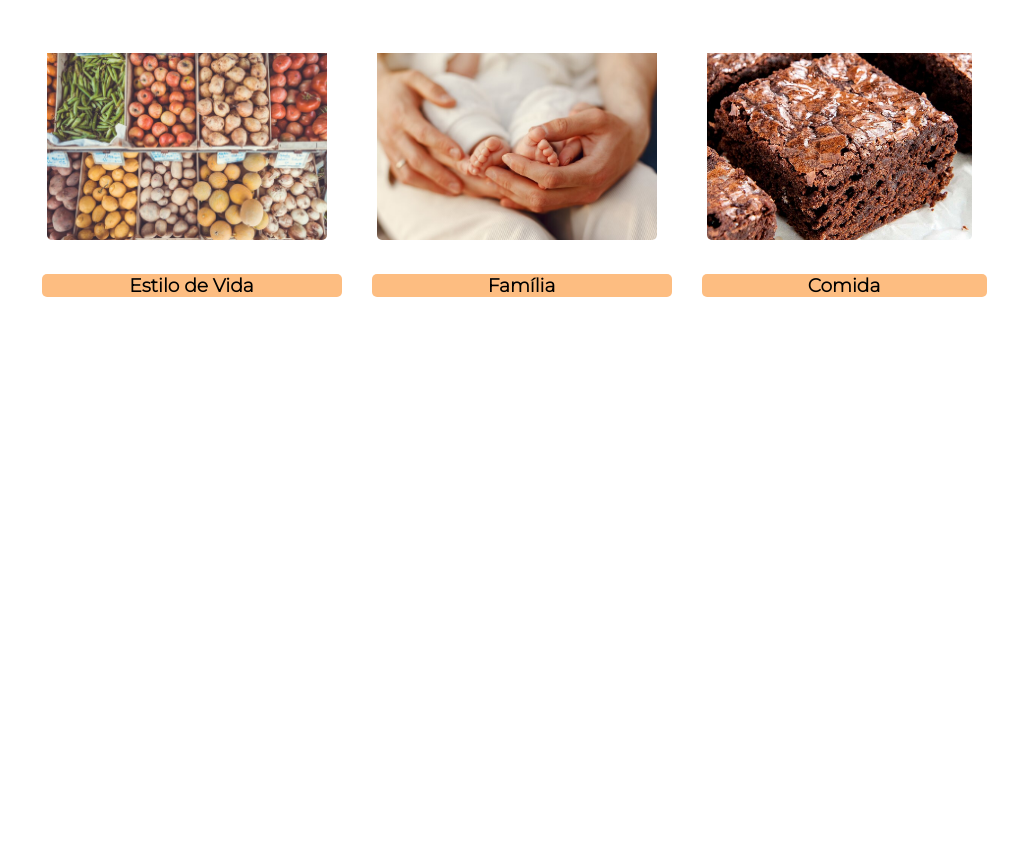
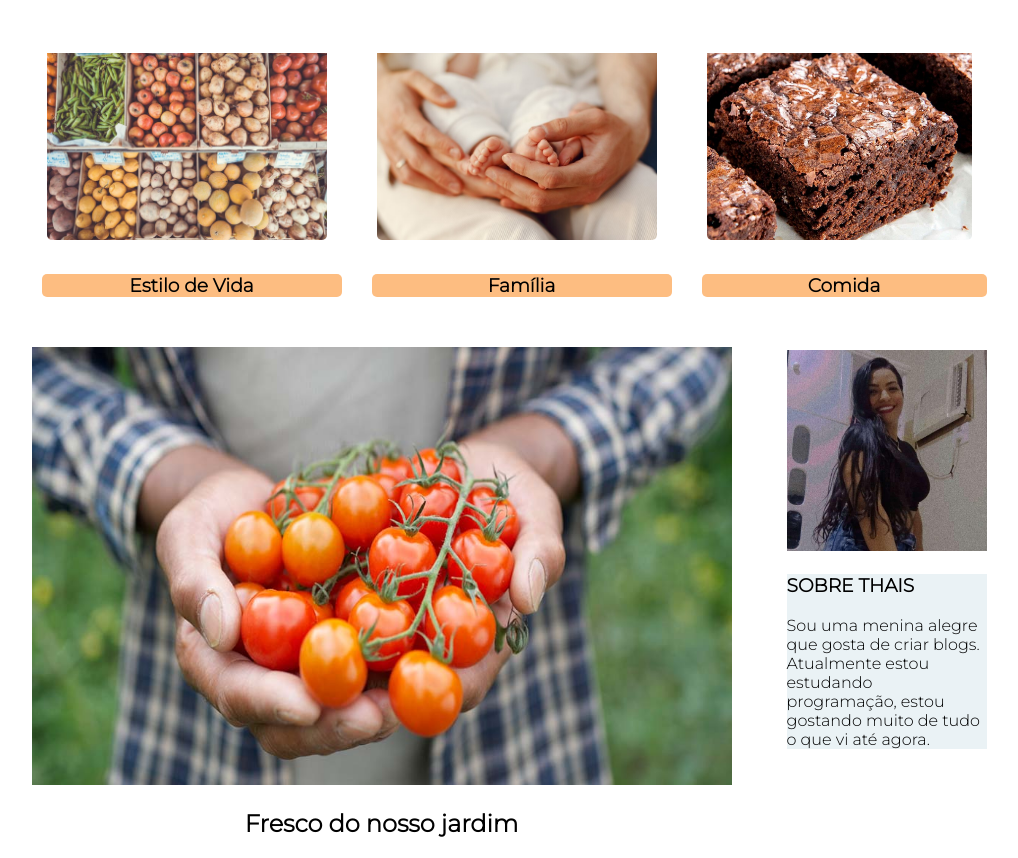
Before and after one commit to thaisalmeida29/blog-pessoal, a plain HTML site: page index.html in a window 1280 px wide. Shown: the part 1163-2021 px from the top of the page, without its empty margins (131-1149 px from the left). Before the commit the page ends 1475 px from the top, so only its background shows below. Drawn offline with Linux system fonts and the light colour scheme; files whose address does not match are found by name.

Commit message:
sobre-mim-pronto

```diff
--- a/Css/estilo.css
+++ b/Css/estilo.css
@@ -120,3 +120,55 @@
  .section-fotos .img3 {
      width: 265px;
  }
+
+ .section-post {
+    display: flex;
+    justify-content: center;
+    align-items: center;
+    margin-top: 35px;
+
+ }
+ .section-post-tomate img {
+     margin: auto;
+     width: 700px;
+
+
+ }
+
+ .section-post-tomate h2 {
+     text-align: center;
+
+ }
+
+ .section-post-tomate h2:hover {
+     color: #fdbd81;
+     cursor: pointer;
+ }
+
+ .aside-sobre {
+     float: right;
+     margin-left: 55px;
+     margin-bottom: 90px;
+
+
+ }
+
+ .aside-sobre img {
+     width: 200px;
+     background-color: #eaf2f5;
+ }
+.tille-subtitle {
+    width: 200px;
+    background-color: #eaf2f5;
+
+}
+
+.tille-subtitle h3 {
+    text-transform: uppercase;
+    font-weight: bold;
+}
+
+.tille-subtitle p {
+
+    flex-wrap: wrap;
+}
--- a/index.html
+++ b/index.html
@@ -68,6 +68,23 @@
 
             </div>
         </section>
+        <section class="section-post">
+            <div class="section-post-tomate">
+                <img src="imagens/tomatos1.jpg" alt="Foto de tomate">
+                <h2>Fresco do nosso jardim</h2>
+            </div>
+
+
+
+        <aside class="aside-sobre">
+            <img src="imagens/thais.jpg" alt="foto pessoal">
+            <div class="tille-subtitle">
+            <h3>Sobre Thais</h3>
+            <p>Sou uma menina alegre que gosta de criar blogs.
+                Atualmente estou estudando programação, estou gostando muito de tudo o que vi até agora.</p>
+            </div>
+        </aside>
+        </section>
     </main>
 </body>
 
```
Also changed, not shown: Imagens/thais.jpg (added).
